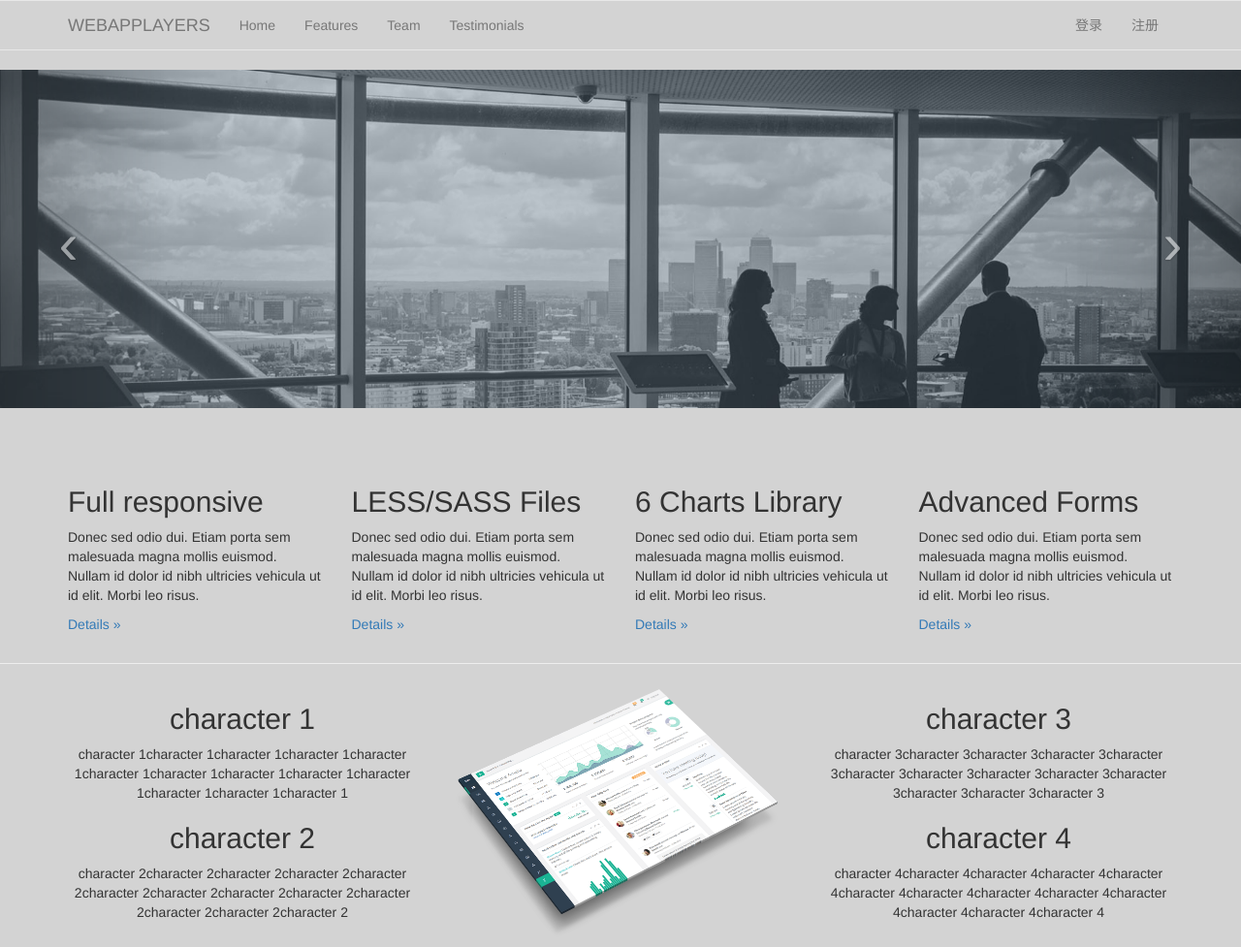
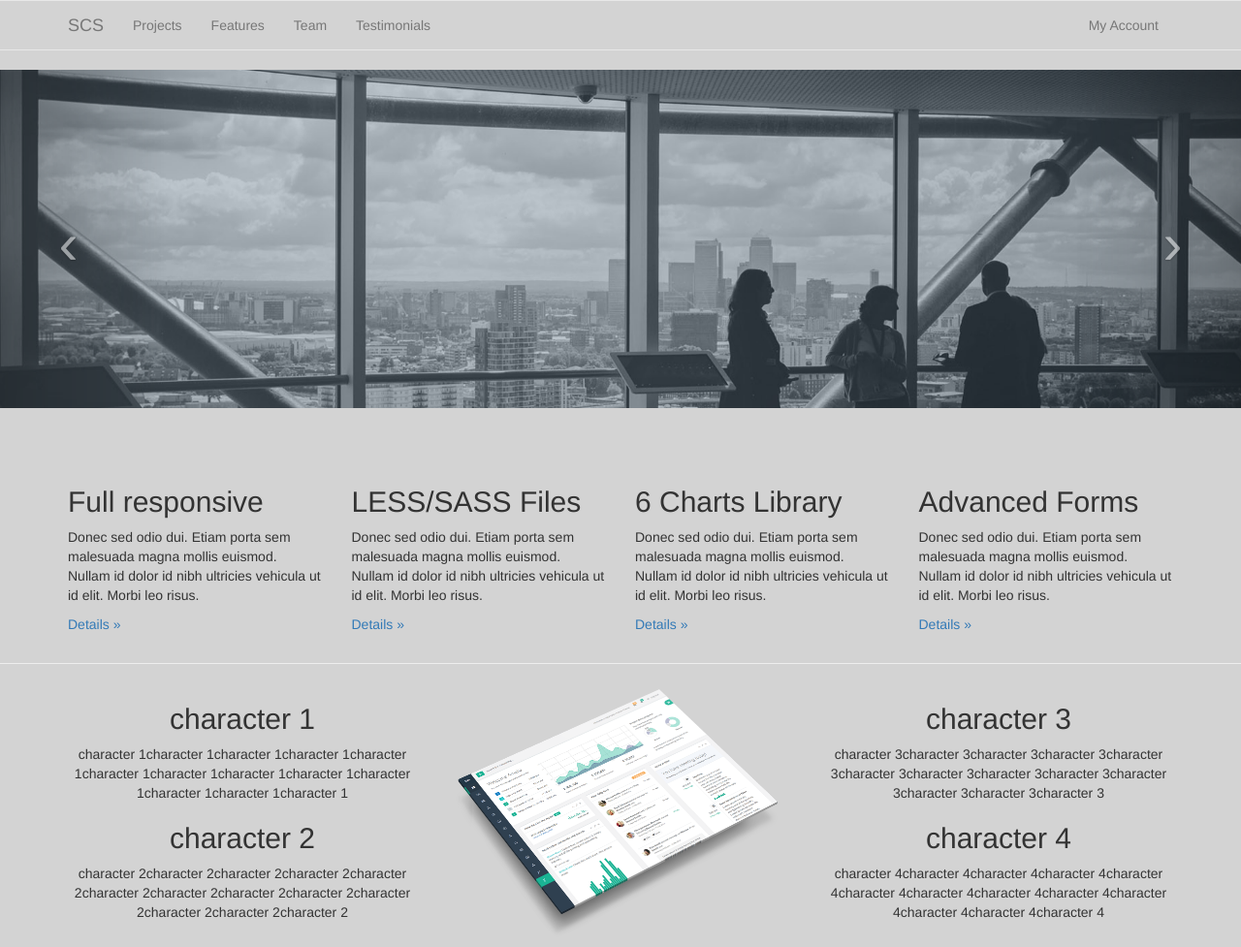
Before and after one commit to XLab-Tongji/crowdsourcing-mart-front, a plain HTML site: page index.html in a window 1280 px wide. Shown: the top 977 px of the page at 97% size. Drawn offline with Linux system fonts and the light colour scheme.

Commit message:
you can click 'projects' to link to another webpage

```diff
--- a/index.html
+++ b/index.html
@@ -28,19 +28,19 @@
                         <span class="icon-bar"></span>
                         <span class="icon-bar"></span>
                         </button>
-                        <a class="navbar-brand" href="#">WEBAPPLAYERS</a>
+                        <a class="navbar-brand" href="#">SCS</a>
                     </div>
                     <div id="navbar" class="navbar-collapse collapse">
                         <ul class="nav navbar-nav navbar-left">
-                            <li><a class="page-scroll pull-left" href="#page-top">Home</a></li>
+                            <li><a class="page-scroll pull-left" href="html/projects.html">Projects</a></li>
                             <li><a class="page-scroll" href="#features">Features</a></li>
                             <li><a class="page-scroll" href="#team">Team</a></li>
                             <li><a class="page-scroll" href="#testimonials">Testimonials</a></li>
                         </ul>
                         <ul class="nav navbar-nav navbar-right">
 
-                            <li><a class="page-scroll" href="html/login.html">登录</a></li>
-                            <li><a class="page-scroll"  href="html/login.html">注册</a></li>
+                            <li><a class="page-scroll" href="html/login.html">My Account</a></li>
+                            <!-- <li><a class="page-scroll"  href="html/login.html">注册</a></li> -->
                         </ul>
                     </div>
                 </div>
```
